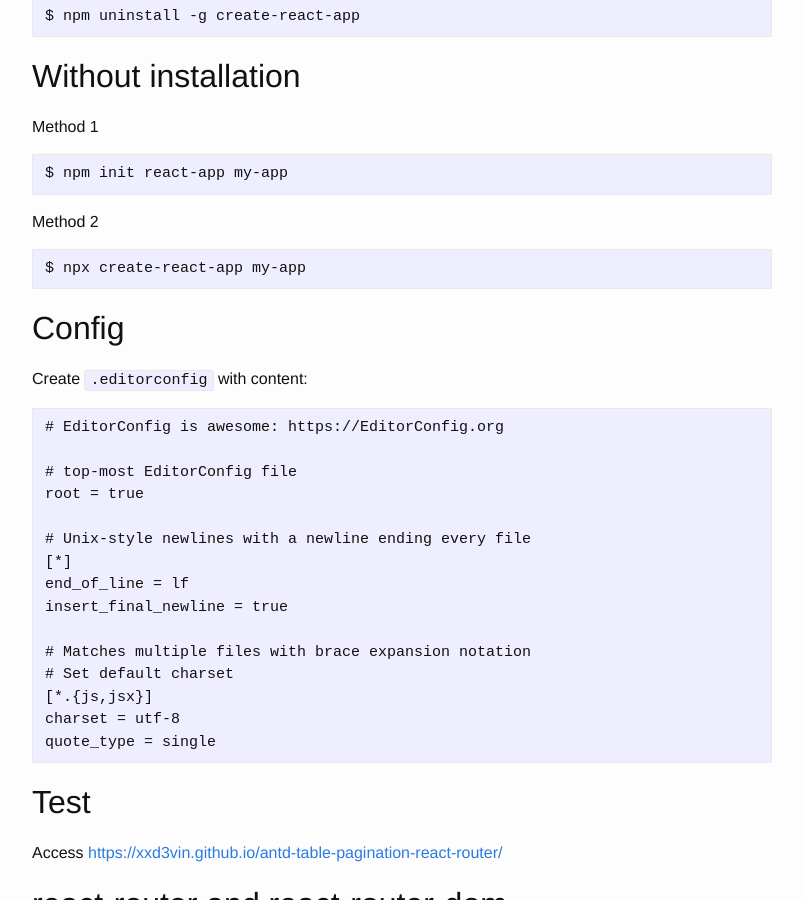
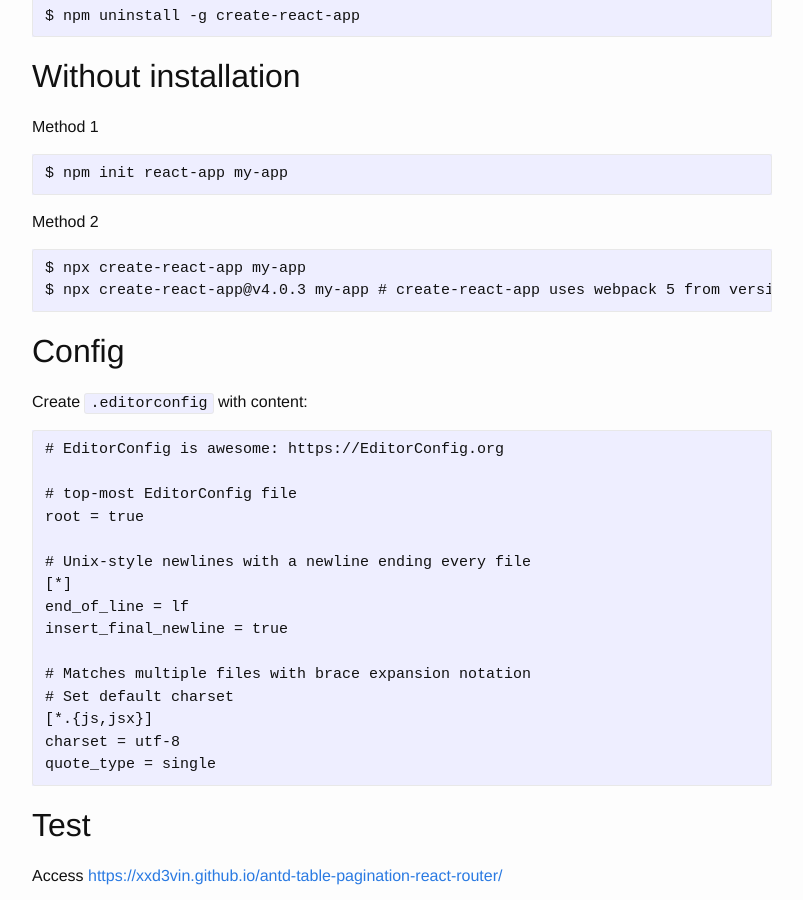
Before and after one commit to xx7y7xx/xx7y7xx.github.io, a Jekyll site: the page built from _pages/dev/create-react-app/index.md, in a window 1280 px wide and 900 px high, scrolled down 598 px. Shown: the whole window, without its empty margins (238-1041 px from the left). Built offline with Jekyll 4.4.1, drawn with Linux system fonts in a browser that asks for light colours; comment, search, counter and statistics services are not loaded.

Commit message:
Update index.md

````diff
--- a/_pages/dev/create-react-app/index.md
+++ b/_pages/dev/create-react-app/index.md
@@ -44,6 +44,7 @@
 
 ```
 $ npx create-react-app my-app
+$ npx create-react-app@v4.0.3 my-app # create-react-app uses webpack 5 from version 5.0.0, so you may want to use an old version of create-react-app@v4.0.3
 ```
 
 ## Config
````
